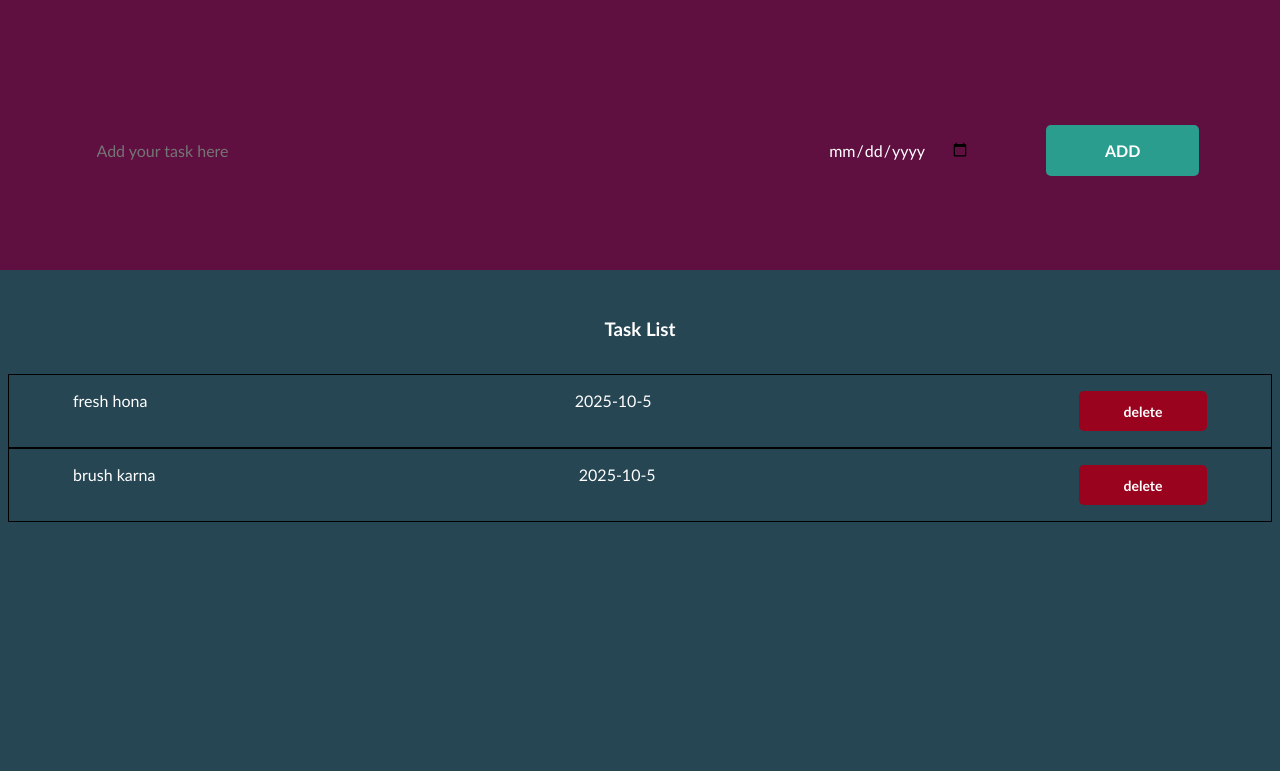
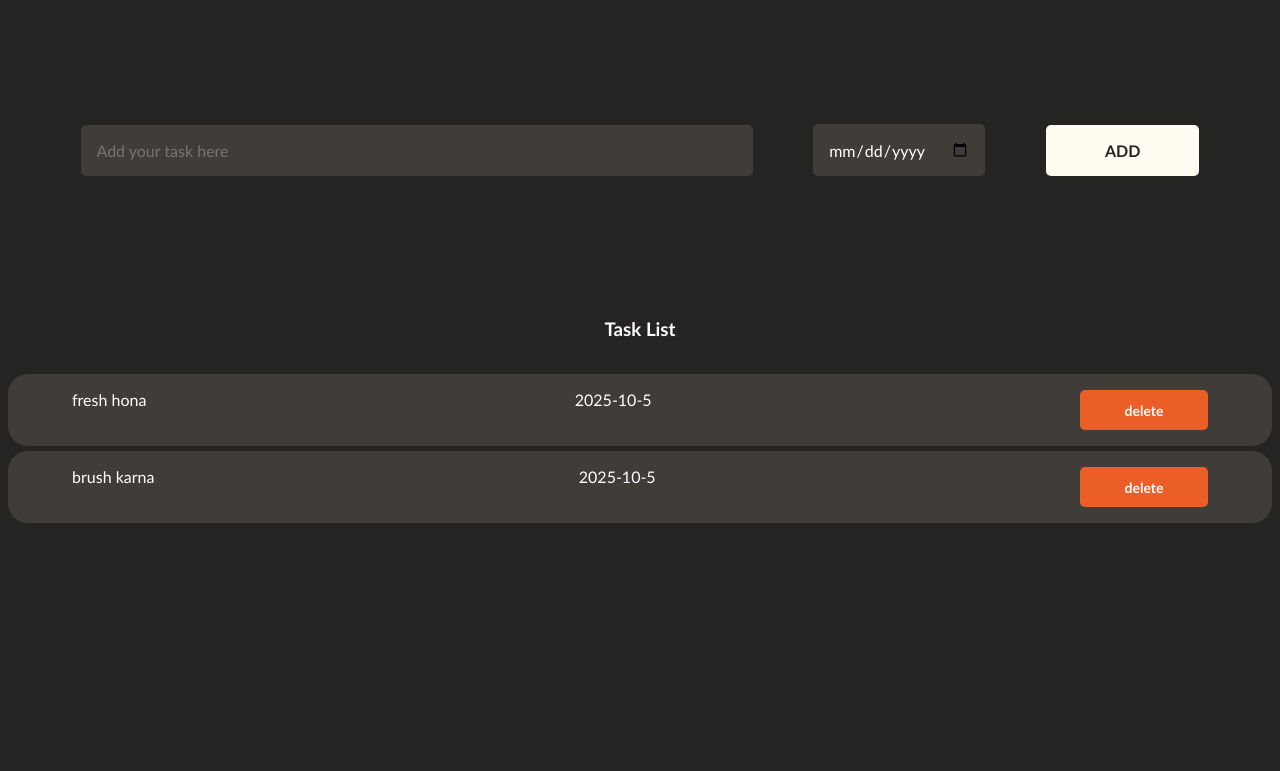
Before and after one commit to azim-cmd/todo-web, a plain HTML site: page index.html in a window 1280 px wide. Shown: the part 82-853 px from the top of the page. Drawn offline with Linux system fonts and the light colour scheme.

Commit message:
changed styling

```diff
--- a/script.js
+++ b/script.js
@@ -18,7 +18,19 @@ showingToDoTasks();
 function showingToDoTasks(){
   let ToDoTasksList = ``;
 
-  for(let index = 0; index < toDoTasks.length; index++){
+  // for(let index = 0; index < toDoTasks.length; index++){
+  //   let todoObject = toDoTasks[index];
+  //   let name = todoObject.name;
+  //   let dueDate = todoObject.dueDate;
+  //   let todoHtml = `<div class="task">
+  //                       <p>${name}</p> <p class="date-class">${dueDate}</p>
+  //                       <button class="delete-task-btn" onclick="btnDeleteTask('${todoObject}')">delete
+  //                       </button>
+  //                   </div>`;
+  //   ToDoTasksList = ToDoTasksList + todoHtml;
+  // }
+
+  toDoTasks.forEach((value, index) => {
     let todoObject = toDoTasks[index];
     let name = todoObject.name;
     let dueDate = todoObject.dueDate;
@@ -28,7 +40,8 @@ function showingToDoTasks(){
                         </button>
                     </div>`;
     ToDoTasksList = ToDoTasksList + todoHtml;
-  }
+  });
+
   document.querySelector('.task-list').innerHTML = ToDoTasksList;
 }
 
--- a/stylesheet.css
+++ b/stylesheet.css
@@ -1,7 +1,7 @@
 *{
   margin: 0;
   padding: 0;
-  background-color: #5F0F40;
+  background-color: #252422;
   color: white;
   font-family:'Trebuchet MS', 'Lucida Sans Unicode', 'Lucida Grande', 'Lucida Sans', Arial, sans-serif;
 }
@@ -20,7 +20,7 @@ header{
   height: 25vh;
   padding: 20px;
   border-radius: 5px;
-  background-color: #5F0F40;
+  background-color: #252422;
   display: flex;
   justify-content: space-evenly;
   align-items: center;
@@ -31,6 +31,7 @@ header{
   border: none;
   border-radius: 5px;
   padding: 2vh;
+  background-color: #403D39;
   color: white;
   font-size: 16px;
 }
@@ -39,6 +40,7 @@ header{
   border: none;
   border-radius: 5px;
   padding: 1.9vh;
+  background-color: #403D39;
   color: white;
   font-size: 16px;
 }
@@ -48,7 +50,8 @@ header{
   border: none;
   border-radius: 5px;
   padding: 2vh;
-  background-color: #2a9d8f;
+  background-color: #FFFCF2;
+  color: #252422;
   font-weight: bold;
   font-size: 16px;
 }
@@ -56,32 +59,34 @@ header{
 .task-list-section{
   height: 100vh;
   padding: 1vh;
-  background-color: #264653;
+  background-color: #252422;
 }
 
 .central-heading{
   height: 2vh;
   padding: 5vh;
-  background-color:#264653;
+  background-color:#252422;
   color: white;
   text-align: center;
 }
 
 .task-list{
-  background-color: #264653;
+  background-color: #252422;
 }
 
 .task{
   height: 5vh;
-  border: 1px solid black;
+  margin-bottom: 5px;
+  border: none;
+  border-radius: 20px;
   padding: 2vh 5vw;
-  background-color:#264653;
+  background-color:#403D39;
   display: flex;
   justify-content: space-between;
 }
 
 .task p{
-  background-color: #264653;
+  background-color: #403D39;
 }
 
 .date-class{
@@ -93,7 +98,7 @@ header{
   border: none;
   border-radius: 5px;
   padding: 1vh;
-  background-color: #9A031E ;
+  background-color: #EB5E28;
   font-weight: bold;
   font-size: 14px;
 }
```
